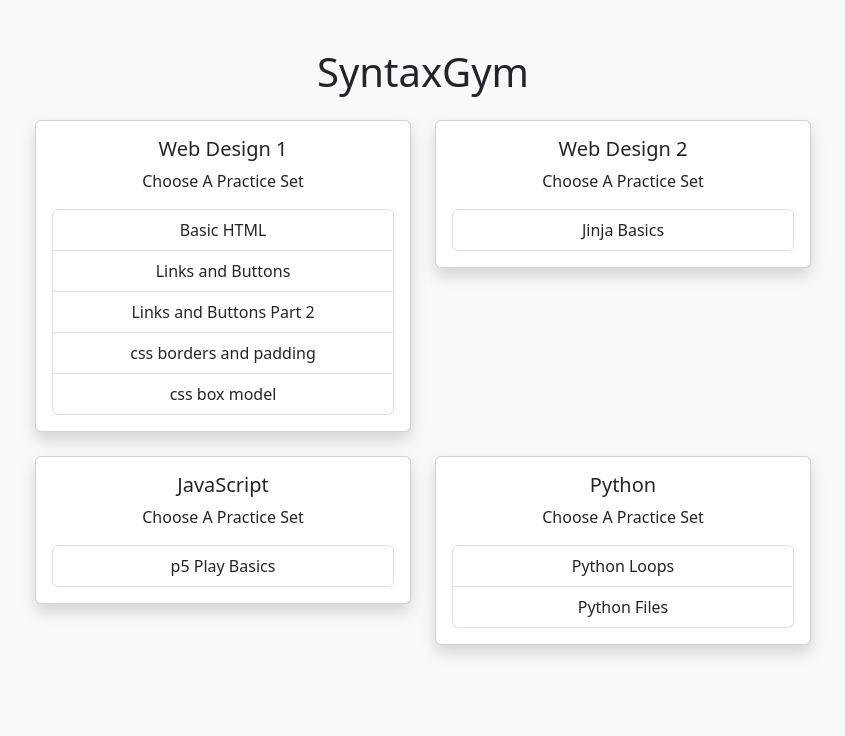
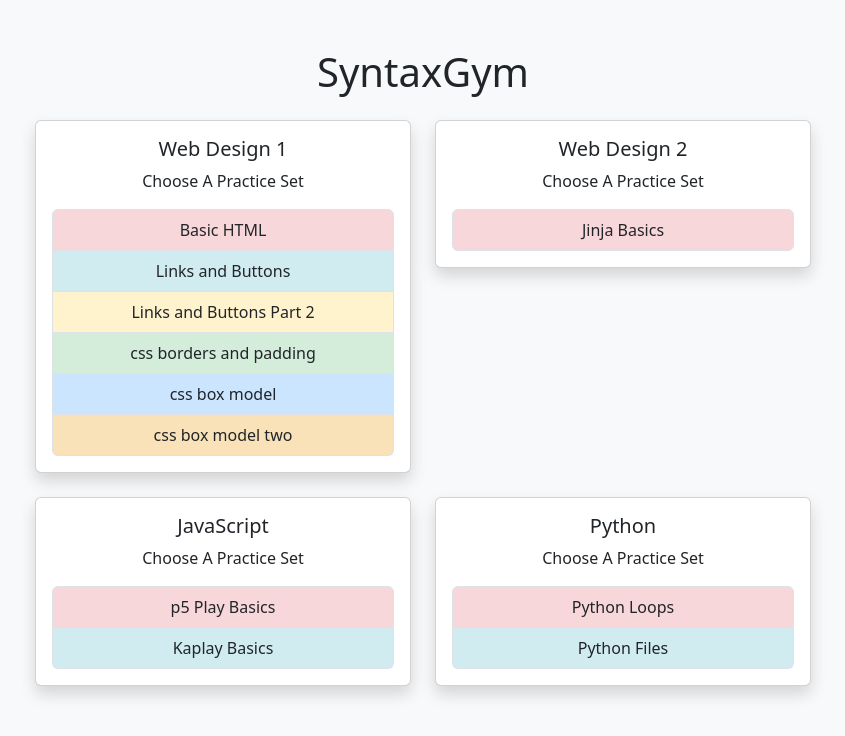
Before and after one commit to sfranz2422/FranzQuiz, a Flask app: page / in a window 1280 px wide. Shown: the top 736 px of the page, without its empty margins (217-1062 px from the left). Run offline with Flask 3, Linux system fonts and the light colour scheme.

Commit message:
made a not ready key and adjusted some colors

```diff
--- a/main.py
+++ b/main.py
@@ -63,6 +63,19 @@ def get_links_buttons_two_data():
     url="https://api.npoint.io/9cbe6a8116e569a99093"
     res = requests.get(url).json()
     return res
+
+def get_css_box_model_two_data():
+    url="https://api.npoint.io/e30127563f9d1cd04228"
+    res = requests.get(url).json()
+    return res
+
+def get_kaplay_basics_data():
+    url="https://api.npoint.io/ff09c70f8b4968120f16"
+    res = requests.get(url).json()
+    return res
+
+
+
 # List of questions with answers
 questions = []
 
@@ -86,6 +99,8 @@ def home():
 
 @app.route("/sign_in/<key>/<title>", methods=["POST", "GET"])
 def sign_in(key, title):
+    if key == "not-ready":
+        return redirect(url_for("home"))
     token = uuid.uuid4()
 
     if request.method == "POST" and 'token' in request.form:
@@ -142,6 +157,19 @@ def quiz(key, title):
     if key == "links_buttons_two":
         questions = get_links_buttons_two_data()
         title = "links buttons part 2"
+
+    if key == "css_box_model_two":
+        questions = get_css_box_model_two_data()
+        title = "css box model two"
+
+    if key == "kaplay_basics":
+        questions = get_kaplay_basics_data()
+        title = "Kaplay Basics"
+
+
+
+
+
 
 
     question_data = questions[session["current_index"]]
--- a/templates/index.html
+++ b/templates/index.html
@@ -19,6 +19,38 @@
         }
         .card:hover {
             transform: scale(1.05); /* Slight zoom effect on hover */
+        }
+
+        .list-group-item:nth-child(1) {
+            background-color: #f8d7da;
+        }
+
+        .list-group-item:nth-child(2) {
+            background-color: #d1ecf1;
+        }
+
+        .list-group-item:nth-child(3) {
+            background-color: #fff3cd;
+        }
+
+        .list-group-item:nth-child(4) {
+        background-color: #d4edda;
+        }
+
+        .list-group-item:nth-child(5) {
+            background-color: #cce5ff;
+        }
+
+        .list-group-item:nth-child(6) {
+            background-color: #f9e2b8;
+        }
+
+        .list-group-item:nth-child(7) {
+            background-color: #e2e3e5;
+         }
+        .list-group-item:hover {
+            background-color: #343a40; /* Dark grey */
+            color: #fff; /* White text on hover */
         }
     </style>
 </head>
@@ -68,13 +100,16 @@
                               <a href="{{ url_for('sign_in', key='basic_html', title='Basic HTML')}}" class="list-group-item list-group-item-action " >Basic HTML</a>
                               <a href="{{ url_for('sign_in', key='links_and_buttons', title='Links and Buttons')}}" class="list-group-item list-group-item-action" >Links and Buttons</a>
 
-                          </a>
+
 
                             <a href="{{ url_for('sign_in', key='links_buttons_two', title='links buttons part 2')}}" class="list-group-item list-group-item-action" >Links and Buttons Part 2</a>
 
                                 <a href="{{ url_for('sign_in', key='css_borders_padding', title='css borders and padding')}}" class="list-group-item list-group-item-action" >css borders and padding</a>
                                 <a href="{{ url_for('sign_in', key='css_box_model', title='css box model')}}" class="list-group-item list-group-item-action" >css box model</a>
 
+
+                            <!-- key='css_box_model_two' -->
+                            <a href="{{ url_for('sign_in', key='not-ready', title='css box model two')}}" class="list-group-item list-group-item-action" >css box model two</a>
 
                         </div>
 
@@ -106,6 +141,9 @@
                          <div class="list-group">
                          <a href="{{ url_for('sign_in', key='p5play_basics', title='p5 Play Basics')}}" class="list-group-item list-group-item-action" >p5 Play Basics</a>
 
+                             <a href="{{ url_for('sign_in', key='kaplay_basics', title='Kaplay Basics')}}" class="list-group-item list-group-item-action" >Kaplay Basics</a>
+
+
                              </div>
 
                     </div>
@@ -136,5 +174,36 @@
 
     <!-- Bootstrap JS (optional for advanced components) -->
     <script src="https://cdn.jsdelivr.net/npm/bootstrap@5.3.0/dist/js/bootstrap.bundle.min.js"></script>
+    <!-- <script>
+        // List of background colors to choose from
+        const colors = [
+            "#f8d7da", // Light red
+            "#d1ecf1", // Light blue
+            "#fff3cd", // Light yellow
+            "#d4edda", // Light green
+            "#cce5ff", // Light cyan
+            "#f9e2b8", // Light orange
+            "#e2e3e5"  // Light grey
+        ];
+
+        // Select all the list items
+        const listItems = document.querySelectorAll('.list-group-item');
+
+        // Function to randomize colors for each list item without repeating the previous color
+        let previousColor = null;
+        listItems.forEach(item => {
+            let randomColor;
+            do {
+                // Pick a random color from the colors array
+                randomColor = colors[Math.floor(Math.random() * colors.length)];
+            } while (randomColor === previousColor); // Ensure the new color isn't the same as the previous one
+
+            // Apply the random color to the background of the list item
+            item.style.backgroundColor = randomColor;
+
+            // Update the previousColor for the next iteration
+            previousColor = randomColor;
+        });
+    </script> -->
 </body>
 </html>
```
